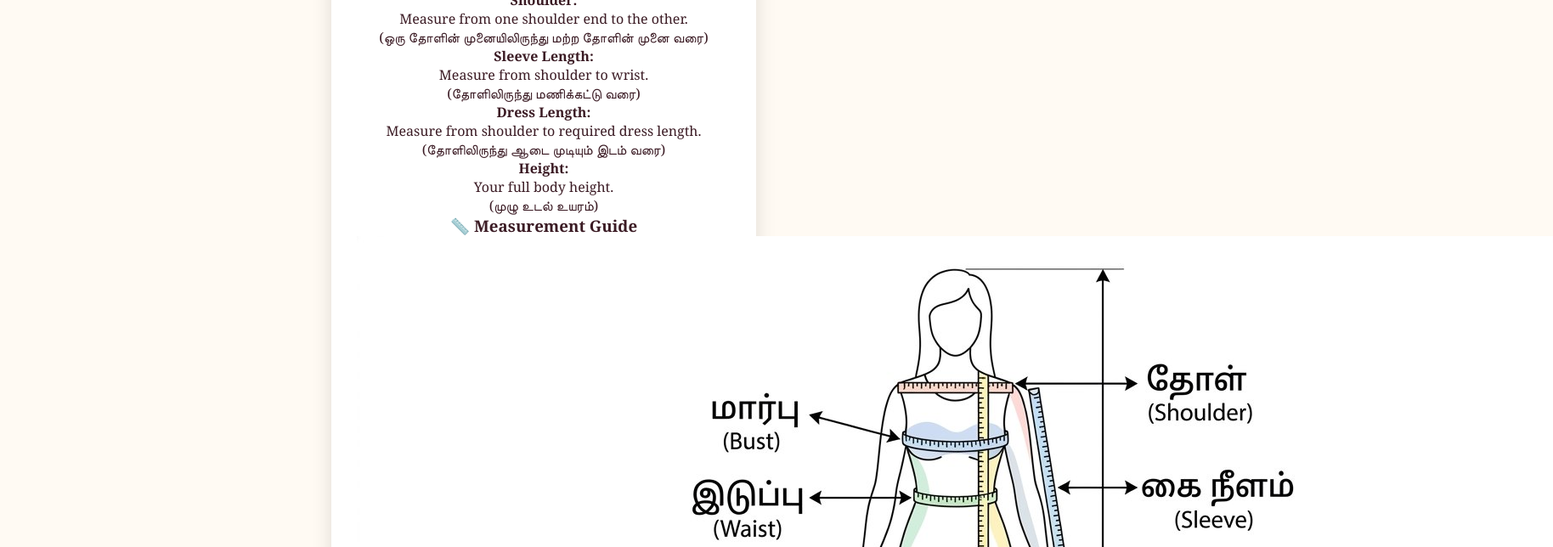
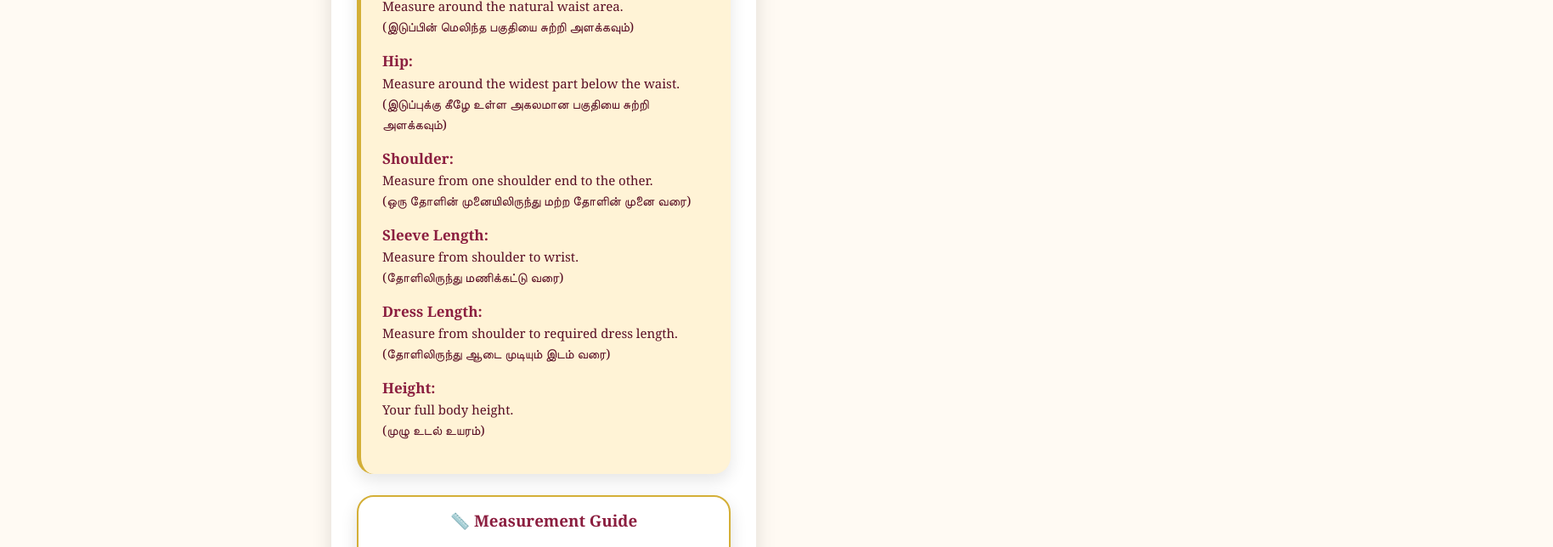
Before and after one commit to kajanuthay1022-web/dilax-petals, a plain HTML site: page index.html in a window 1280 px wide. Shown: the part 2840-3484 px from the top of the page at 85% size, 1828 px wide, since content can reach past the window. Drawn offline with Linux system fonts and the light colour scheme; files whose address does not match are found by name.

Commit message:
Add files via upload

```diff
--- a/style.css
+++ b/style.css
@@ -1071,3 +1071,105 @@ color:#f7d27d;
 font-size:14px;
 
 }
+/* Measurement Guide */
+
+.measurement-guide{
+
+max-width:500px;
+margin:25px auto;
+
+background:#fff3d6;
+
+padding:25px;
+
+border-radius:20px;
+
+border-left:5px solid #d4af37;
+
+box-shadow:0 8px 20px rgba(0,0,0,0.10);
+
+text-align:left;
+
+}
+
+
+.measurement-guide h3{
+
+text-align:center;
+
+color:#8b1e3f;
+
+font-size:22px;
+
+margin-bottom:15px;
+
+}
+
+
+.measurement-guide p{
+
+font-size:15px;
+
+line-height:1.6;
+
+margin-bottom:15px;
+
+color:#5a0f25;
+
+}
+
+
+.measurement-guide b{
+
+color:#8b1e3f;
+
+font-size:17px;
+
+}
+/* Measurement Guide Image */
+
+.guide-image{
+
+max-width:500px;
+
+margin:20px auto;
+
+background:white;
+
+padding:15px;
+
+border-radius:20px;
+
+border:2px solid #d4af37;
+
+box-shadow:0 8px 20px rgba(0,0,0,0.12);
+
+}
+
+
+.guide-image h3{
+
+color:#8b1e3f;
+
+margin-bottom:15px;
+
+text-align:center;
+
+}
+
+
+.guide-image img{
+
+width:80%;
+
+max-width:350px;
+
+height:auto;
+
+display:block;
+
+margin:auto;
+
+border-radius:15px;
+
+}
```
